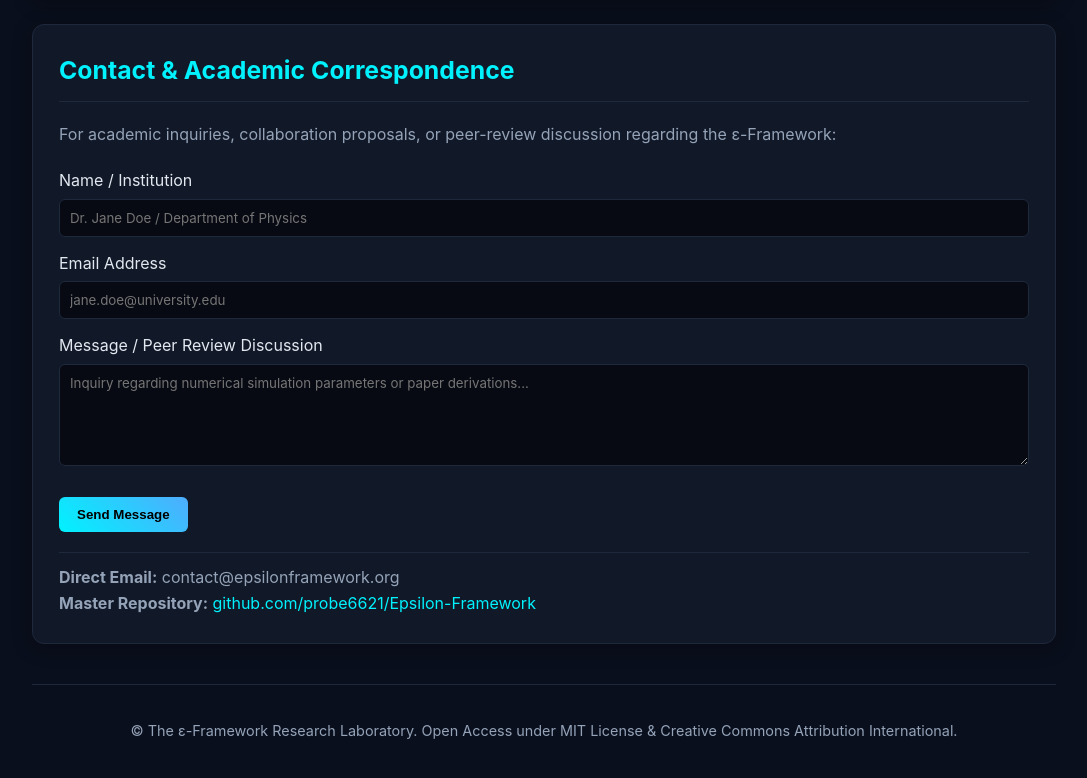
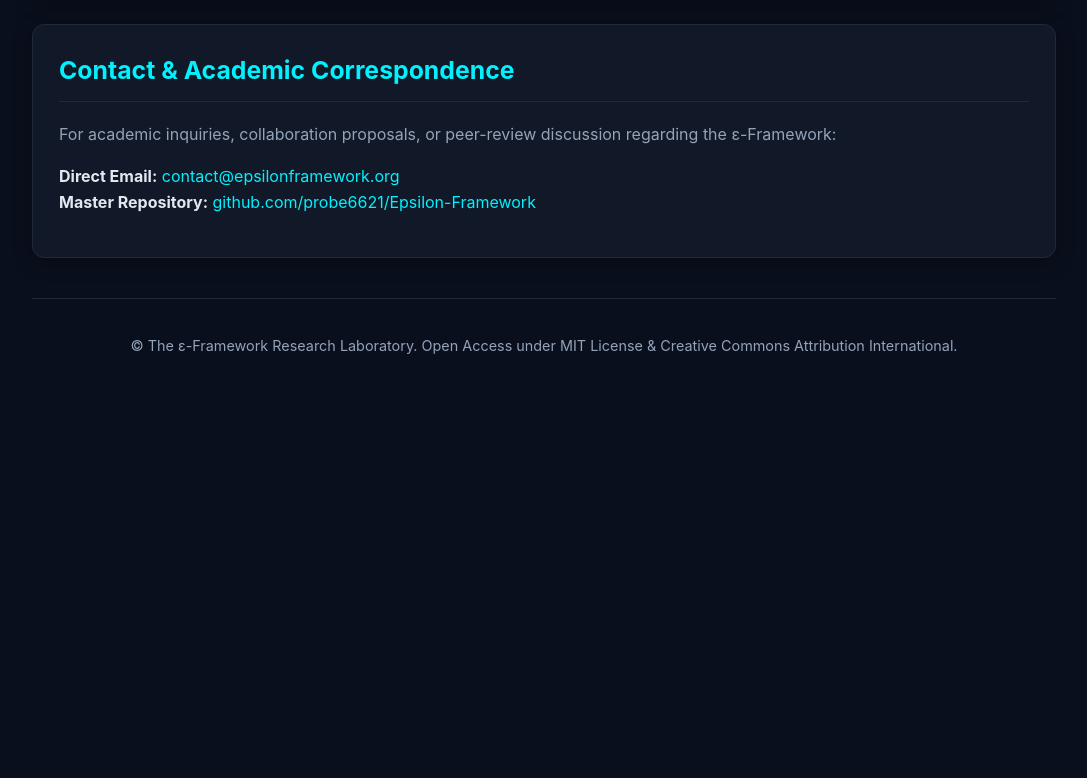
Before and after one commit to probe6621/Epsilon-Framework, a plain HTML site: page index.html in a window 1280 px wide. Shown: the part 3098-3876 px from the top of the page, without its empty margins (96-1183 px from the left). After the commit the page ends 3515 px from the top, so only its background shows below. Drawn offline with nearby package versions, Linux system fonts and the light colour scheme.

Commit message:
Update index.html

```diff
--- a/index.html
+++ b/index.html
@@ -176,19 +176,6 @@
     }
     .kpi b { color: var(--accent); font-size: 1.1rem; display: block; }
 
-    .form-group { margin-bottom: 14px; }
-    .form-group label { display: block; margin-bottom: 5px; color: var(--text); }
-    .form-group input, .form-group textarea {
-      width: 100%;
-      padding: 10px;
-      border-radius: 6px;
-      border: 1px solid var(--card-border);
-      background: var(--code-bg);
-      color: var(--text);
-      box-sizing: border-box;
-      font-family: inherit;
-    }
-
     footer {
       text-align: center;
       color: var(--subtext);
@@ -280,7 +267,6 @@
         <li class="pub-item"><span class="status-pill">SOLVED</span><a href="https://doi.org/10.5281/zenodo.21783395" target="_blank" class="pub-title">Odd Perfect Number Problem</a><a href="https://doi.org/10.5281/zenodo.21783395" target="_blank" class="pub-doi">doi:10.5281/zenodo.21783395</a></li>
       </ul>
 
-      <!-- Inline Test 2026-08-06 -->
       <h3>III. Additional Published Papers</h3>
       <ul class="pub-list">
         <li class="pub-item"><span class="status-pill">SOLVED</span><a href="https://doi.org/10.5281/zenodo.21815732" target="_blank" class="pub-title">On the Hydro-Electrodynamic Origin of Gravitation</a><a href="https://doi.org/10.5281/zenodo.21815732" target="_blank" class="pub-doi">doi:10.5281/zenodo.21815732</a></li>
@@ -298,28 +284,10 @@
     <div class="card">
       <h2>Contact & Academic Correspondence</h2>
       <p style="color: var(--subtext);">For academic inquiries, collaboration proposals, or peer-review discussion regarding the &epsilon;-Framework:</p>
-
-      <form action="https://formspree.io/f/xbjnqwez" method="POST" style="margin-top: 20px;">
-        <div class="form-group">
-          <label>Name / Institution</label>
-          <input type="text" name="name" placeholder="Dr. Jane Doe / Department of Physics" required />
-        </div>
-        <div class="form-group">
-          <label>Email Address</label>
-          <input type="email" name="email" placeholder="jane.doe@university.edu" required />
-        </div>
-        <div class="form-group">
-          <label>Message / Peer Review Discussion</label>
-          <textarea name="message" rows="5" placeholder="Inquiry regarding numerical simulation parameters or paper derivations..." required></textarea>
-        </div>
-        <button type="submit" class="btn" style="border:none; cursor:pointer;">Send Message</button>
-      </form>
-
-      <div style="margin-top: 20px; border-top: 1px solid var(--card-border); padding-top: 12px; color:var(--subtext);">
-        <strong>Direct Email:</strong> contact@epsilonframework.org<br />
-        <strong>Master Repository:</strong>
-        <a href="https://github.com/probe6621/Epsilon-Framework" style="color: var(--accent); text-decoration: none;">github.com/probe6621/Epsilon-Framework</a>
-      </div>
+      <p style="color: var(--text); margin-top: 15px;">
+        <strong>Direct Email:</strong> <a href="mailto:contact@epsilonframework.org" style="color: var(--accent); text-decoration: none;">contact@epsilonframework.org</a><br />
+        <strong>Master Repository:</strong> <a href="https://github.com/probe6621/Epsilon-Framework" target="_blank" rel="noopener" style="color: var(--accent); text-decoration: none;">github.com/probe6621/Epsilon-Framework</a>
+      </p>
     </div>
 
     <footer>
```
